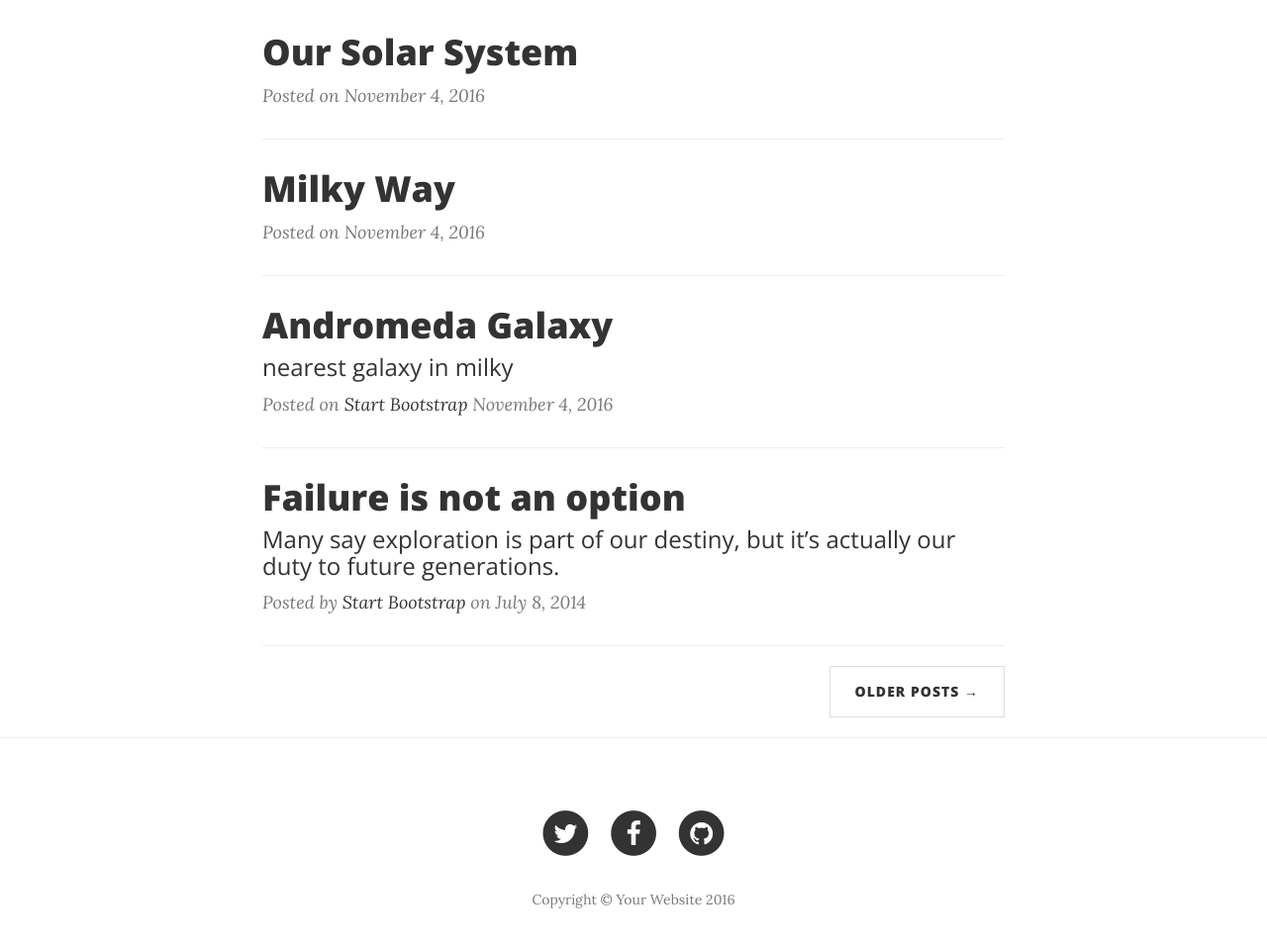
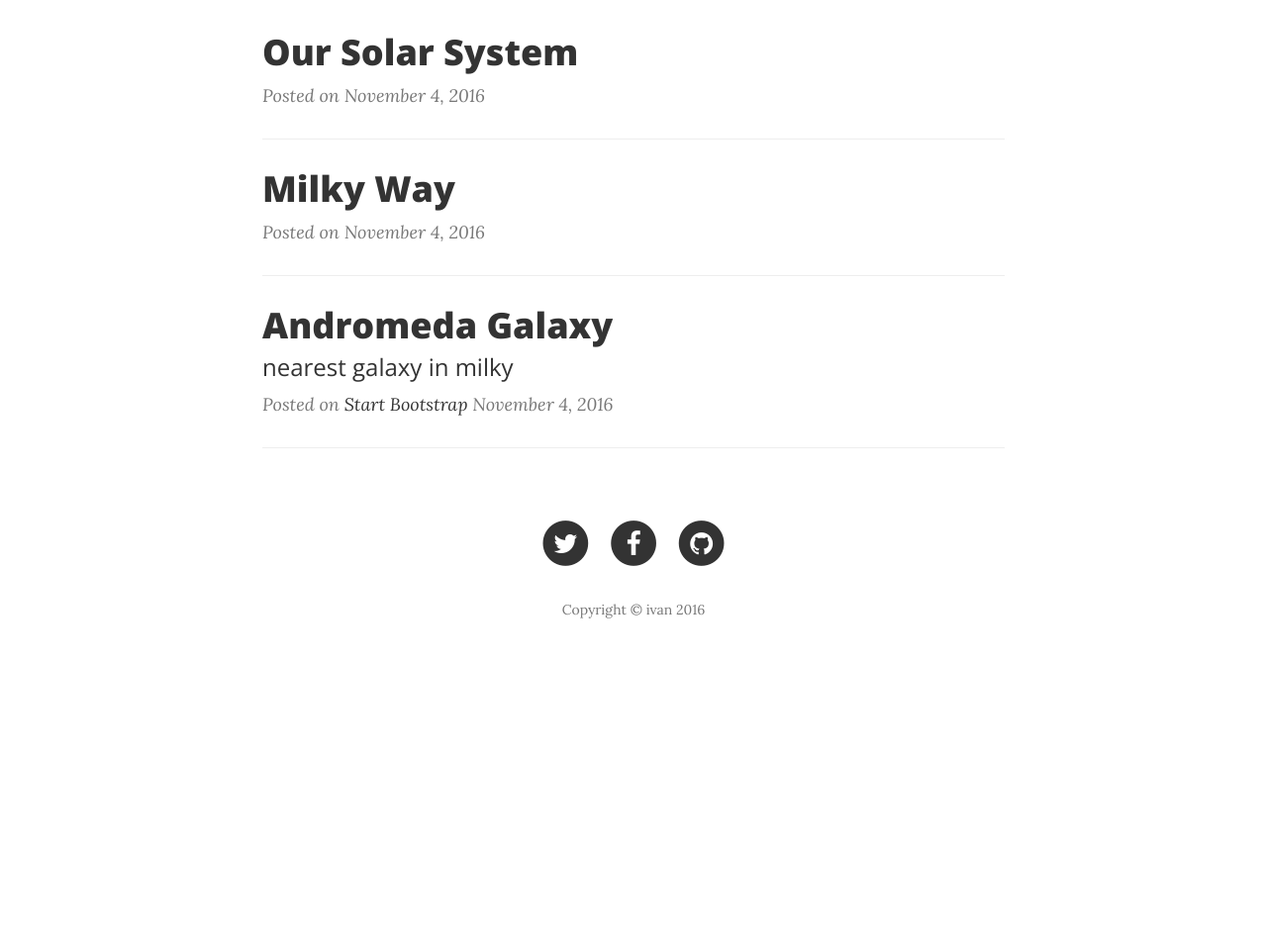
Before and after one commit to ivancruzagacer/Outer-Space, a website: page index.html in a window 1280 px wide. Shown: the part 495-1452 px from the top of the page at 99% size. After the commit the page ends 1187 px from the top, so only its background shows below. Drawn offline with nearby package versions, Linux system fonts and the light colour scheme.

Commit message:
Update index.html

```diff
--- a/index.html
+++ b/index.html
@@ -115,29 +115,13 @@
                     <p class="post-meta">Posted on <a href="#">Start Bootstrap</a> November 4, 2016</p>
                 </div>
                 <hr>
-                <div class="post-preview">
-                    <a href="post.html">
-                        <h2 class="post-title">
-                            Failure is not an option
-                        </h2>
-                        <h3 class="post-subtitle">
-                            Many say exploration is part of our destiny, but it’s actually our duty to future generations.
-                        </h3>
-                    </a>
-                    <p class="post-meta">Posted by <a href="#">Start Bootstrap</a> on July 8, 2014</p>
-                </div>
-                <hr>
-                <!-- Pager -->
-                <ul class="pager">
-                    <li class="next">
-                        <a href="#">Older Posts &rarr;</a>
-                    </li>
-                </ul>
+
+
             </div>
         </div>
     </div>
 
-    <hr>
+
 
     <!-- Footer -->
     <footer>
@@ -170,7 +154,7 @@
                             </a>
                         </li>
                     </ul>
-                    <p class="copyright text-muted">Copyright &copy; Your Website 2016</p>
+                    <p class="copyright text-muted">Copyright &copy; ivan 2016</p>
                 </div>
             </div>
         </div>
```
